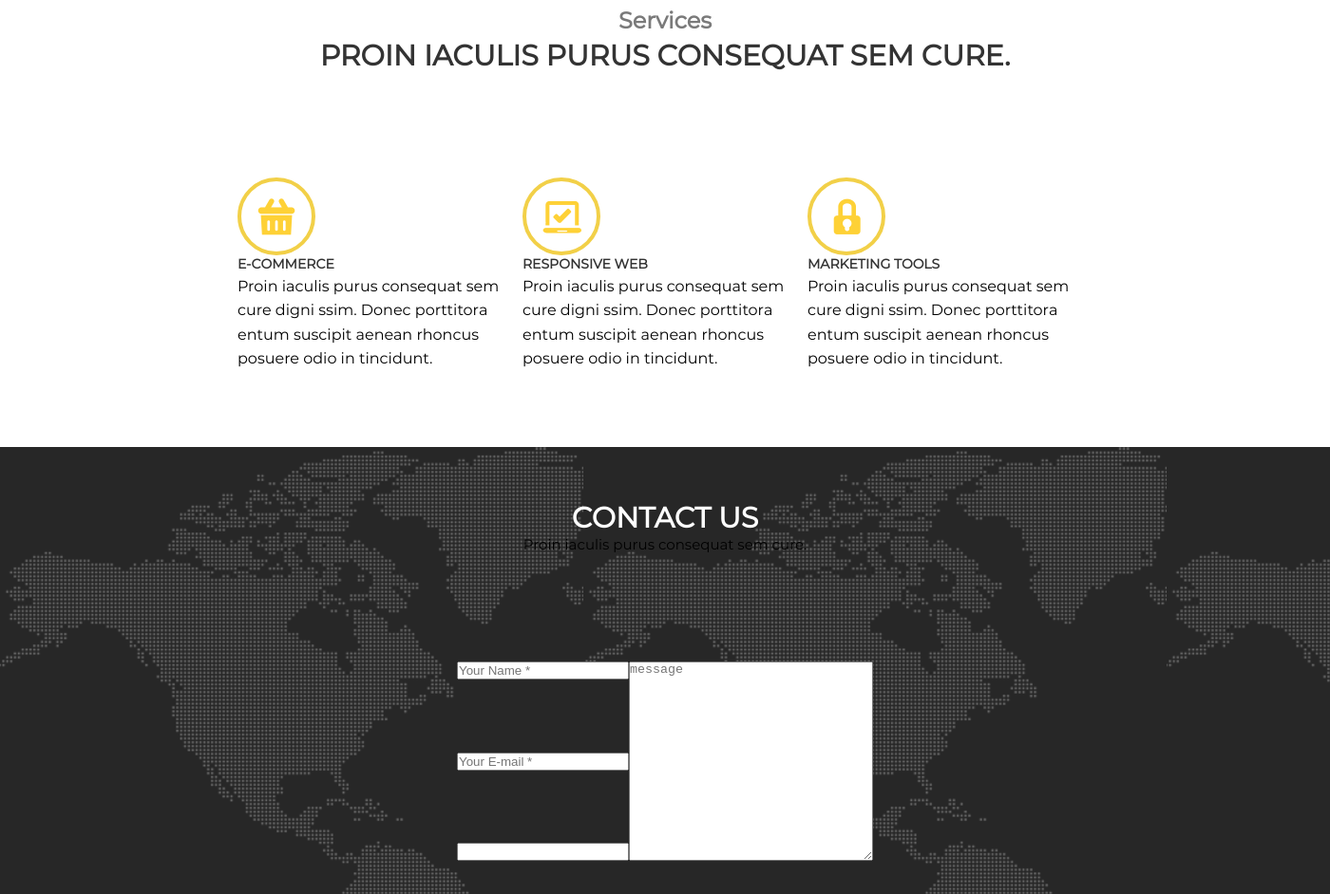
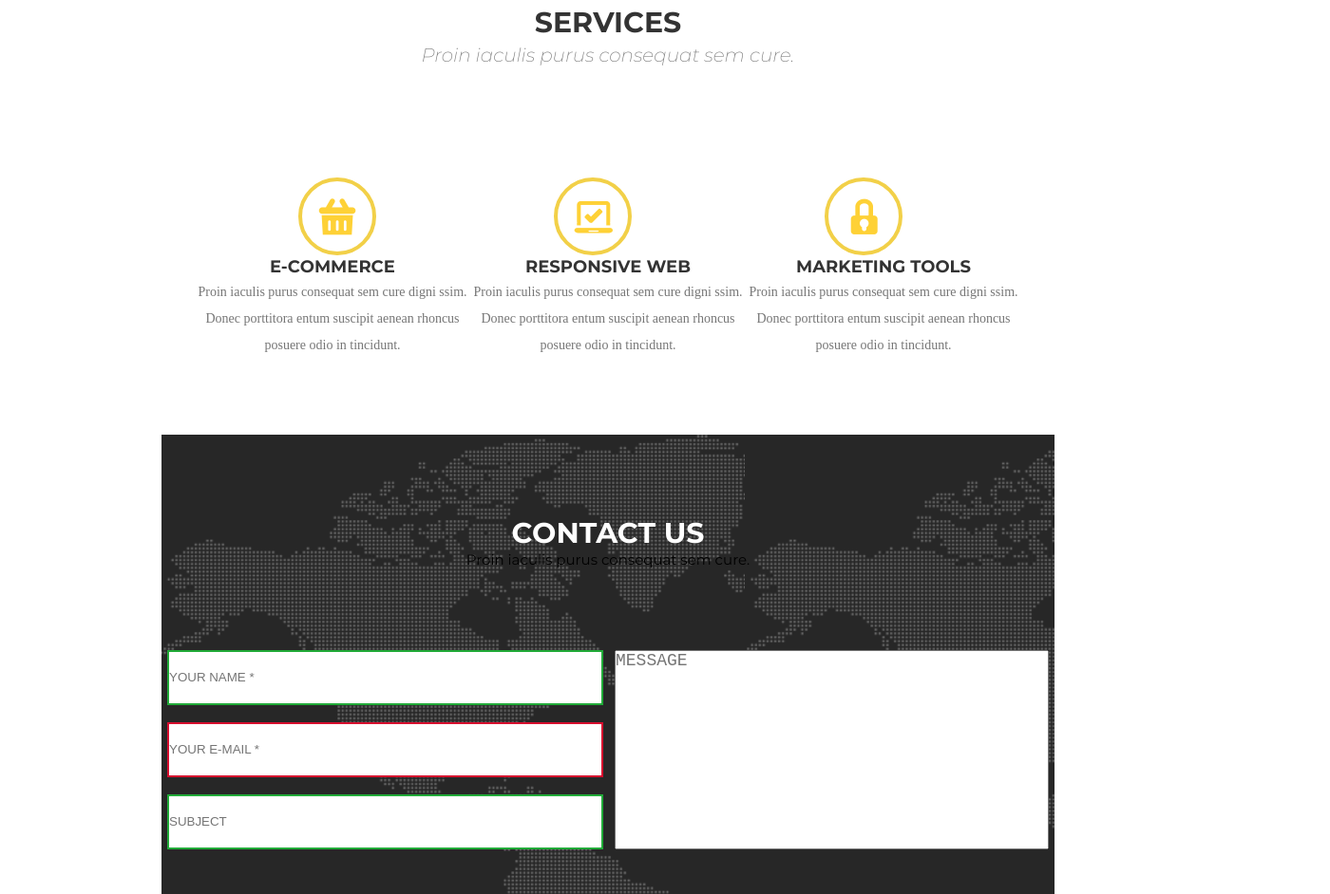
Before and after one commit to llenn4ik/homt-work2, a plain HTML site: page module07/index.html in a window 1280 px wide. Shown: the part 201-1143 px from the top of the page at 95% size, 1400 px wide, since content can reach past the window. Drawn offline with Linux system fonts and the light colour scheme.

Commit message:
start module07

```diff
--- a/module07/index.html
+++ b/module07/index.html
@@ -29,20 +29,20 @@
 
          <section >
              <div class="title">
-             <h2><span class="title-services">Services</span>Proin iaculis purus consequat sem cure.</h2>
+             <h2>Services<span class="title-services">Proin iaculis purus consequat sem cure.</span></h2>
               </div>
               <ul class="service">
                   <li class="list-serv">
                       <h3 class="basket">E-Commerce</h3>
-                      <p>Proin iaculis purus consequat sem cure  digni ssim. Donec porttitora entum suscipit aenean rhoncus posuere odio in tincidunt.</p>
+                      <p class="servica-list-text">Proin iaculis purus consequat sem cure  digni ssim. Donec porttitora entum suscipit aenean rhoncus posuere odio in tincidunt.</p>
                   </li>
                   <li class="list-serv">
                     <h3 class="laptop">Responsive Web</h3>
-                    <p>Proin iaculis purus consequat sem cure  digni ssim. Donec porttitora entum suscipit aenean rhoncus posuere odio in tincidunt.</p>
+                    <p class="servica-list-text">Proin iaculis purus consequat sem cure  digni ssim. Donec porttitora entum suscipit aenean rhoncus posuere odio in tincidunt.</p>
                   </li>
                   <li class="list-serv">
                     <h3 class="lock">Marketing Tools</h3>
-                    <p>Proin iaculis purus consequat sem cure  digni ssim. Donec porttitora entum suscipit aenean rhoncus posuere odio in tincidunt.</p>
+                    <p class="servica-list-text">Proin iaculis purus consequat sem cure  digni ssim. Donec porttitora entum suscipit aenean rhoncus posuere odio in tincidunt.</p>
                   </li>
 
               </ul>
@@ -59,17 +59,18 @@
              <div class="input-menu">
                     <ul class="input-menu-item">
                       <li class="input-menu-name">
-                        <input type="text" placeholder="Your Name *" name="name" id="">
+                        <input class="input" type="text" required placeholder="Your Name *" name="name" id="id_name">
                       </li>
                     <li class="input-menu-name">
-                      <input type="email" placeholder="Your E-mail *" name="email" id="">
+                      <label for="id_email"></label>
+                      <input class="input" type="email" placeholder="Your E-mail *" name="email" id="id_email" required>
                       </li>
                     <li class="input-menu-name">
-                      <input type="text" name="Subject" id="">
+                      <input class="input" type="text" required placeholder="Subject" name="Subject" id="">
                       </li>
                     </ul>
 
-                    <textarea name="Your Message" placeholder="message" id="" cols="30" rows="10"></textarea>
+                    <textarea class="textarea" name="Your Message" placeholder="message" id="" cols="30" rows="10"></textarea>
                 </div>  </form>
              <button class="button-submit" type="submit">Send Message</button>
 
--- a/module07/style.css
+++ b/module07/style.css
@@ -3,17 +3,53 @@
     padding:0;
 }
 
+/* montserrat-200italic - latin */
+    @font-face {
+      font-family: 'Montserrat';
+      font-style: italic;
+      font-weight: 200;
+      src: local('Montserrat ExtraLight Italic'), local('Montserrat-ExtraLightItalic'),
+           url('fonts/montserrat-v14-latin-200italic.woff2') format('woff2'), /* Chrome 26+, Opera 23+, Firefox 39+ */
+           url('fonts/montserrat-v14-latin-200italic.woff') format('woff'); /* Chrome 6+, Firefox 3.6+, IE 9+, Safari 5.1+ */
+    }
+/* montserrat-regular - latin */
 @font-face {
     font-family: 'Montserrat';
     font-style: normal;
     font-weight: 400;
     src: local('Montserrat Regular'), local('Montserrat-Regular'),
-         url('../fonts/montserrat-v14-latin-regular.woff2') format('woff2'), /* Chrome 26+, Opera 23+, Firefox 39+ */
-         url('../fonts/montserrat-v14-latin-regular.woff') format('woff'); /* Chrome 6+, Firefox 3.6+, IE 9+, Safari 5.1+ */
-
-}
+         url('fonts/montserrat-v14-latin-regular.woff2') format('woff2'), /* Chrome 26+, Opera 23+, Firefox 39+ */
+         url('fonts/montserrat-v14-latin-regular.woff') format('woff'); /* Chrome 6+, Firefox 3.6+, IE 9+, Safari 5.1+ */
+  }
+  /* montserrat-700 - latin */
+  @font-face {
+    font-family: 'Montserrat';
+    font-style: normal;
+    font-weight: 700;
+    src: local('Montserrat Bold'), local('Montserrat-Bold'),
+         url('fonts/montserrat-v14-latin-700.woff2') format('woff2'), /* Chrome 26+, Opera 23+, Firefox 39+ */
+         url('fonts/montserrat-v14-latin-700.woff') format('woff'); /* Chrome 6+, Firefox 3.6+, IE 9+, Safari 5.1+ */
+  }
+    /* tangerine-regular - latin */
+@font-face {
+    font-family: 'Tangerine';
+    font-style: normal;
+    font-weight: 400;
+    src: local('Tangerine Regular'), local('Tangerine-Regular'),
+         url('fonts/tangerine-v11-latin-regular.woff2') format('woff2'), /* Chrome 26+, Opera 23+, Firefox 39+ */
+         url('fonts/tangerine-v11-latin-regular.woff') format('woff'); /* Chrome 6+, Firefox 3.6+, IE 9+, Safari 5.1+ */
+  }
+  /* roboto-slab-regular - latin */
+@font-face {
+    font-family: 'Roboto Slab';
+    font-style: normal;
+    font-weight: 400;
+    src: local(''),
+         url('fonts/roboto-slab-v10-latin-regular.woff2') format('woff2'), /* Chrome 26+, Opera 23+, Firefox 39+ */
+         url('fonts/roboto-slab-v10-latin-regular.woff') format('woff'); /* Chrome 6+, Firefox 3.6+, IE 9+, Safari 5.1+ */
+  }
 .wrapper{
-    width: 1400px;
+    width: 940px;
     margin: 0 auto;
 
 }
@@ -24,33 +60,23 @@ li {list-style: none;
    }
 
 .menu-link {
-    color: #272727;
+     color: #272727;
      font-size: 14px;
      font-family: 'Montserrat', sans-serif;
+     font-style: normal;
+     font-weight: 400;
      text-transform: uppercase;
      text-decoration: none;
+
 }
 
 .logo-link{
+    font-family: 'Tangerine';
+    font-style: normal;
+    font-weight: 400;
     text-decoration: none;
     color: #f2d048;
  font-size: 30px;
-
-/* , sans-serif;
-
-@font-face {
-    font-family: "AlexBrush-Regular";
-    src: url(fonts/AlexBrush-Regular)
-
-  font-family: "RobotoRegular";
-  src: url("../fonts/RobotoRegular/RobotoRegular.eot");
-  src: url("../fonts/RobotoRegular/RobotoRegular.eot?#iefix")format("embedded-opentype"),
-  url("../fonts/RobotoRegular/RobotoRegular.woff") format("woff"),
-  url("../fonts/RobotoRegular/RobotoRegular.ttf") format("truetype");
-  font-style: normal;
-  font-weight: normal;
-}*/
-
 
 }
 .page-nav{
@@ -82,17 +108,22 @@ flex-direction: column;
     justify-content: center;
     min-height: 294px;
 
+
 }
 section{
         font-family: 'Montserrat', sans-serif;
 }
+
 .title-services{
-    font-size: 24px;
+    font-family: 'Montserrat';
+    font-style: italic;
+    font-weight: 200;
   color: #7a7a7a;
+      text-transform: none;
   line-height: 1.6;
-  text-transform: none;
+ font-size: 20px;
 }
-h2{
+h2{ font-weight: 700;
     flex-wrap: wrap;
     font-size: 30px;
   color: #333333;
@@ -103,11 +134,14 @@ h2{
    flex-direction: column;
     align-items: center;
     align-content: center;
+
+
+
 }
 
 .service h3::before{
     content: "";
-    align-content: center;
+    margin-left: 30px;
     width: 74px;
     height: 74px;
     display: flex;
@@ -115,6 +149,9 @@ h2{
     border-radius: 50%;
     border-style: solid;
     border-width: 4px;
+
+
+
 
 }
 .service .basket::before{
@@ -135,28 +172,38 @@ h2{
   }
 
 .list-serv{
-    width: 300px;
+    width: 290px;
     margin-bottom: 80px;
     font-size: 16px;
-  line-height: 1.6;
-
+  line-height: 2;
     display: flex;
     flex-direction:column;
     justify-content: center;
-}
+    align-items: center;
+    text-align: center;
+    }
 
 
-h3{
+h3{   font-family: 'Montserrat';
+    font-style: normal;
+    font-weight: 700;
     text-transform: uppercase;
-     font-size: 14px;
+     font-size: 18px;
      color: #333333;
      line-height: 1.4;
+
     }
 
 .service{
     display: flex;
     flex-direction: row;
     justify-content: center;
+    align-items: center;
+}
+.servica-list-text{
+  font-size: 14px;
+  font-family: "RobotoSlab";
+  color: rgb(118, 118, 118);
 }
 
 /*
@@ -168,8 +215,9 @@ SECTION 2
     height: 676px;
     display: flex;
     flex-direction:column;
-    justify-content: space-around;
+    justify-content: space-evenly;
     align-items: center;
+
 
 }
 .title-contact{
@@ -181,7 +229,7 @@ SECTION 2
 }
 .input-menu{
     display: flex;
-    justify-content: center;
+    justify-content: space-around;
     width: 940px;
     height: 210px;
     font-size: 14px;
@@ -194,12 +242,42 @@ SECTION 2
     display: flex;
     flex-direction: column;
     justify-content: space-between;
+
 }
+.input{
+    width: 455px;
+    height: 54px;
+    text-transform: uppercase;
+}
+#id_email:valid{
+    border: 2px solid #21aa38;
+}
+#id_email:invalid{
+    border: 2px solid rgb(214, 12, 46);
+}
+.input:required:valid{
+    border: 2px solid rgb(214, 12, 46);
+}
+
+.input:required:invalid{
+    border: 2px solid #21aa38;
+}
+
+
+.textarea{
+    width: 455px;
+    height: 208px;
+    resize: none;
+    text-transform: uppercase;
+    font-size: 18px;
+}
+
 .button-submit{
     width: 240px;
     height: 68px;
     color:  #ffffff;
     background-color: #f2d048;
+    text-transform: uppercase;
 }
 
 /*
```
Also changed, not shown: module07/fonts/montserrat-v14-latin-200italic.woff (added), module07/fonts/montserrat-v14-latin-200italic.woff2 (added), module07/fonts/montserrat-v14-latin-700.woff (added), module07/fonts/montserrat-v14-latin-700.woff2 (added), module07/fonts/roboto-slab-v10-latin-regular.woff (added), module07/fonts/roboto-slab-v10-latin-regular.woff2 (added), module07/fonts/tangerine-v11-latin-regular.woff (added), module07/fonts/tangerine-v11-latin-regular.woff2 (added).
